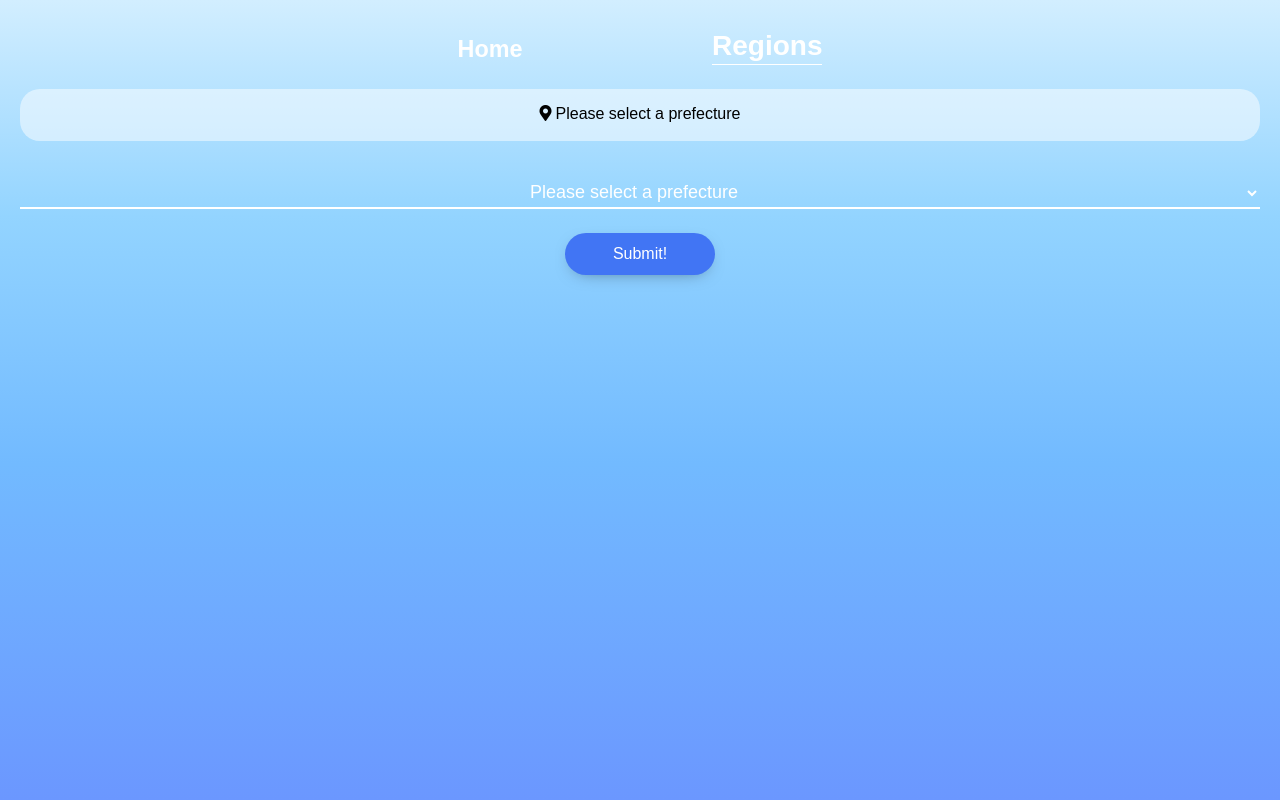
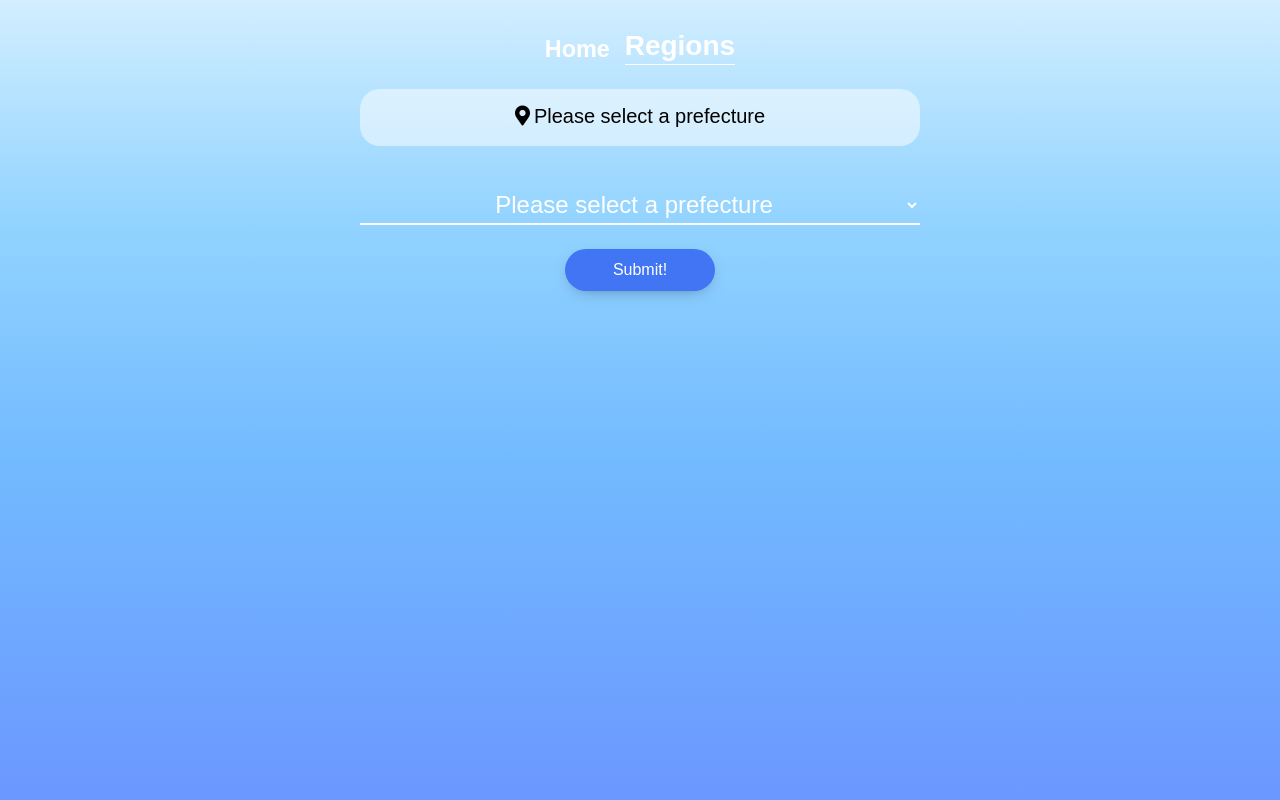
Before and after one commit to ShotaKarato/python-weather-app, a Flask app: page /regions in a window 1280 px wide. Run offline with Flask 2, Linux system fonts and the light colour scheme; some web fonts are replaced.

Commit message:
styles: made app responsive

```diff
--- a/static/scss/styles.scss
+++ b/static/scss/styles.scss
@@ -54,7 +54,8 @@ body {
   }
 }
 .weather-card {
-  margin: 0 0 36px;
+  max-width: 560px;
+  margin: 0 auto 36px;
   padding: 16px;
   text-align: center;
   background: rgba(255, 255, 255, 0.5);
@@ -201,10 +202,14 @@ body {
     font-weight: 700;
   }
 }
+.weather-forecast::-webkit-scrollbar {
+  display: none;
+}
 .location-select {
   display: block;
   width: 100%;
-  margin: 0 0 24px;
+  max-width: 560px;
+  margin: 0 auto 24px;
   padding: 4px;
   text-align: center;
   color: #fff;
@@ -235,3 +240,57 @@ body {
 .mg-b4 {
   margin-bottom: 4px;
 }
+
+@media screen and (min-width: 768px) {
+  .nav {
+    &__items {
+      width: 220px;
+    }
+  }
+  .dashboard {
+    &__content-wrapper {
+      display: flex;
+      justify-content: center;
+      align-items: flex-start;
+    }
+  }
+  .weather-card {
+    margin: 0 40px 0 0;
+    &__pref {
+      font-size: 2rem;
+    }
+    &--regions {
+      margin: 0 auto 40px;
+    }
+  }
+  .weather-forecast {
+    max-height: none;
+    &__item {
+      padding: 18px 24px;
+    }
+    &__item-img {
+      width: 100px;
+      height: 90px;
+    }
+    &__item-img img {
+      width: 60px;
+    }
+    &__item-info {
+      display: flex;
+      align-items: center;
+      flex-wrap: wrap;
+      line-height: 1;
+      font-size: 2.4rem;
+    }
+    &__item-date {
+      width: 100%;
+      margin: 0 0 20px;
+      text-align: center;
+      text-decoration: underline;
+      font-size: 2rem;
+    }
+  }
+  .location-select {
+    font-size: 2.4rem;
+  }
+}
--- a/templates/regions.html
+++ b/templates/regions.html
@@ -15,9 +15,11 @@
       </li>
     </ul>
   </nav>
-  <article class="weather-card">
+  <article class="weather-card weather-card--regions">
     {% if not pref_weather.location %}
-    <p><i class="fas fa-map-marker-alt mg-b4 mg-r4"></i>{{pref_weather}}</p>
+    <p class="weather-card__pref">
+      <i class="fas fa-map-marker-alt mg-b4 mg-r4"></i>{{pref_weather}}
+    </p>
     {% else %}
     <p class="weather-card__selected-pref">
       <i class="fas fa-map-marker-alt mg-b4 mg-r4"></i>{{pref_weather.location}}
```
Also changed, not shown: templates/index.html (+11 -3 lines), static/css/styles.css.
